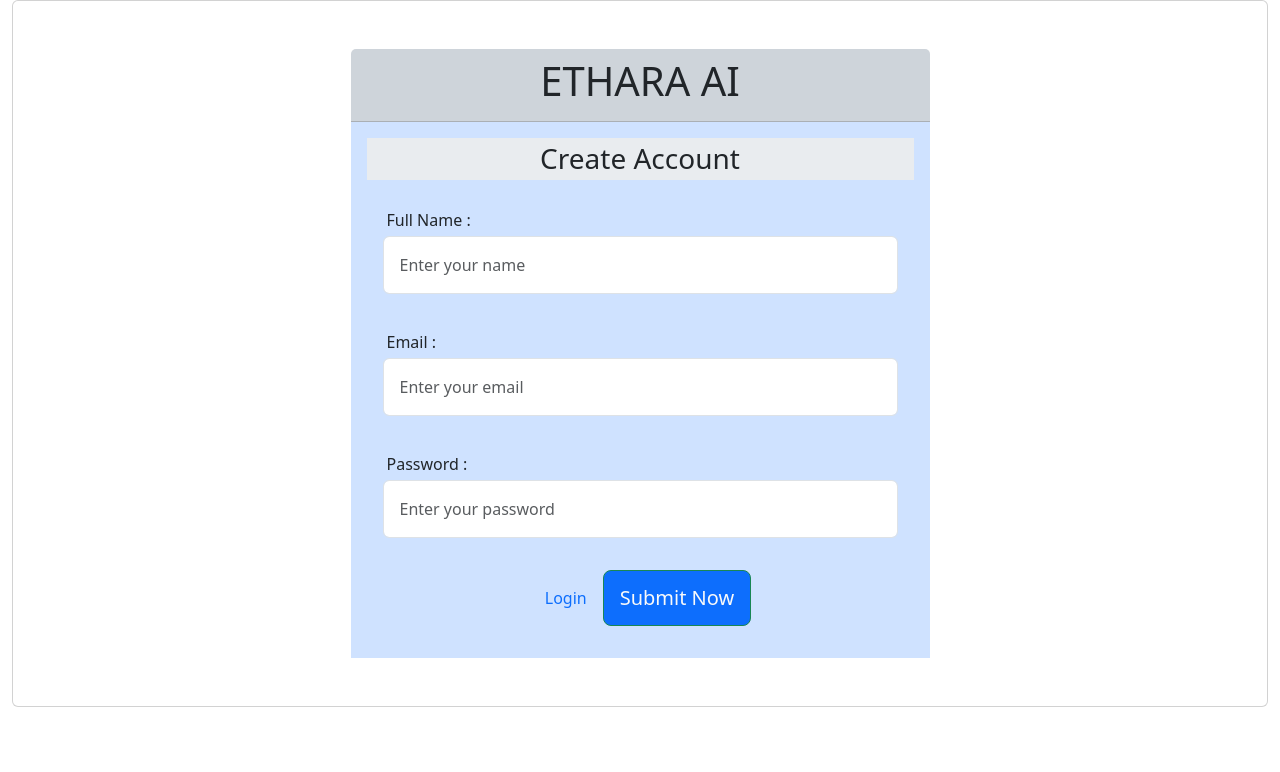
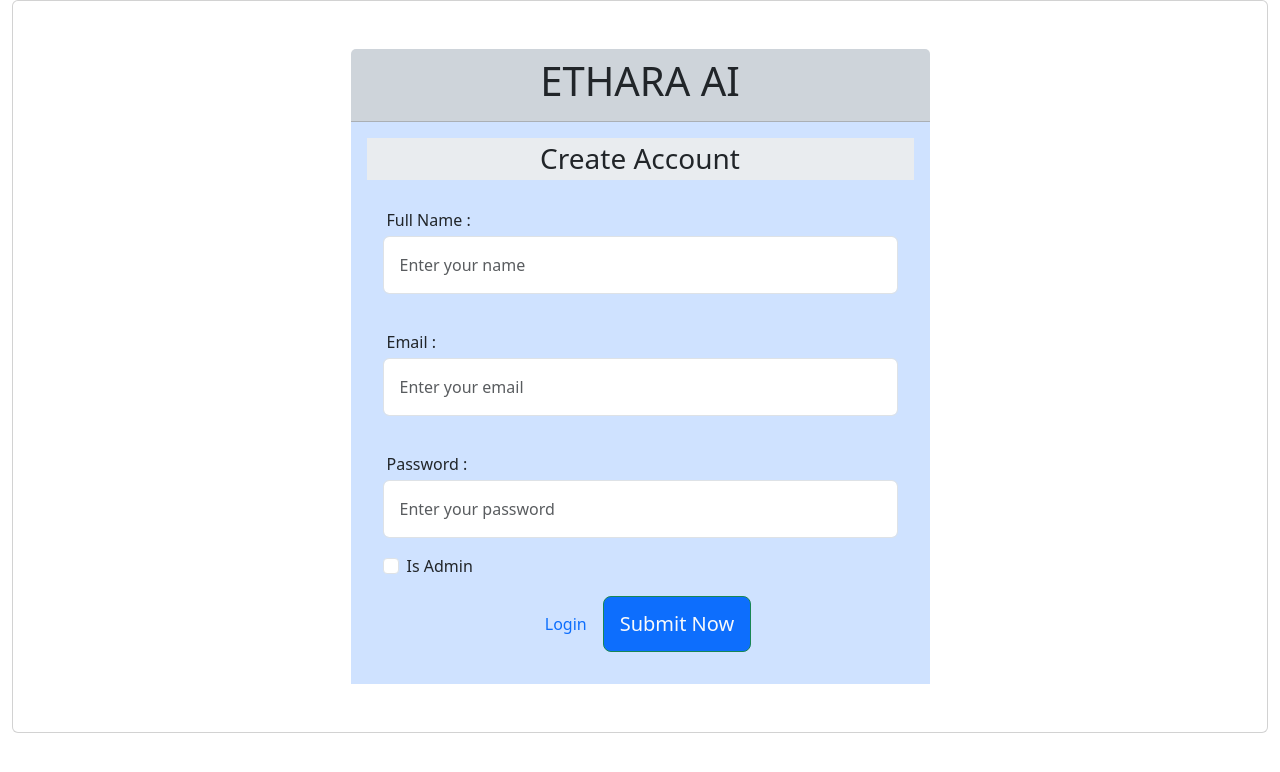
Before and after one commit to RajMasihi/green_rider_ethara_ai, a React (Vite) app in the folder taskfront/: page / in a window 1280 px wide. Shown: the top 772 px of the page. Built offline with nearby package versions, Linux system fonts and the light colour scheme.

Commit message:
update signup

```diff
--- a/taskfront/src/pages/SignUp.jsx
+++ b/taskfront/src/pages/SignUp.jsx
@@ -9,11 +9,18 @@ function SignUp() {
     name: "",
     email: "",
     password: "",
+    is_admin: false,
   });
   const [message, setmessage] = useState("");
   const [Errors, setErrors] = useState({});
   const handlechange = (e) => {
-    setSignUpFormData({ ...SignUpFormData, [e.target.name]: e.target.value });
+    const { name, value, type, checked } = e.target;
+
+    setSignUpFormData({
+      ...SignUpFormData,
+
+      [name]: type === "checkbox" ? checked : value,
+    });
   };
   const SubmitForm = async (e) => {
     e.preventDefault();
@@ -63,7 +70,6 @@ function SignUp() {
           />
           {Errors.name && <p className="text-danger">{Errors.name[0]}</p>}
         </div>
-
         <div className="form-group p-lg-3">
           <label htmlFor="title" className="p-1">
             Email :
@@ -78,7 +84,6 @@ function SignUp() {
           />
           {Errors.email && <p className="text-danger">{Errors.email[0]}</p>}
         </div>
-
         <div className="form-group p-lg-3">
           <label htmlFor="title" className="p-1">
             Password :
@@ -94,6 +99,19 @@ function SignUp() {
           {Errors.password && (
             <p className="text-danger">{Errors.password[0]}</p>
           )}
+        </div>{" "}
+        <div className="form-check ms-3">
+          <input
+            type="checkbox"
+            name="is_admin"
+            className="form-check-input"
+            id="is_admin"
+            onChange={handlechange}
+          />
+
+          <label className="form-check-label" htmlFor="is_admin">
+            Is Admin
+          </label>
         </div>
         <div className="form-group d-flex justify-content-center p-lg-3">
           <a href="/Login" className="m-3 text-decoration-none">
```
